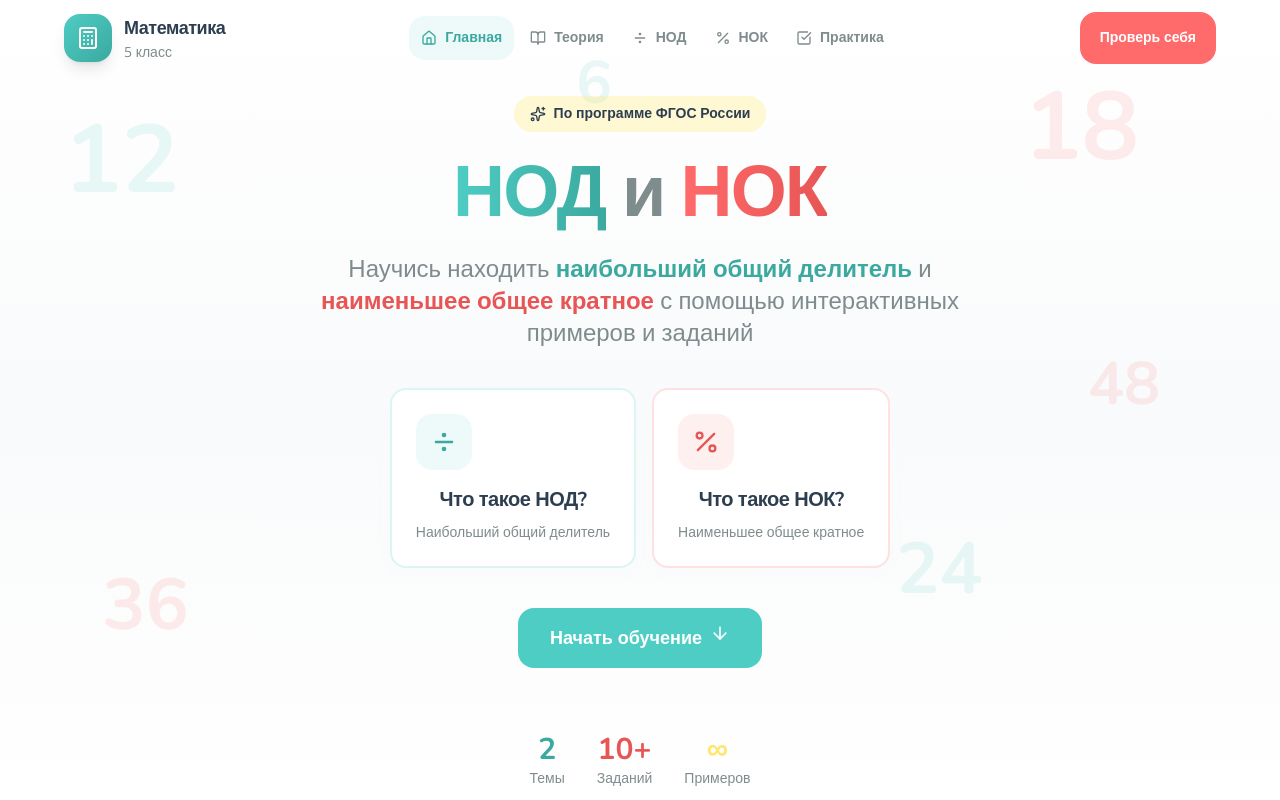
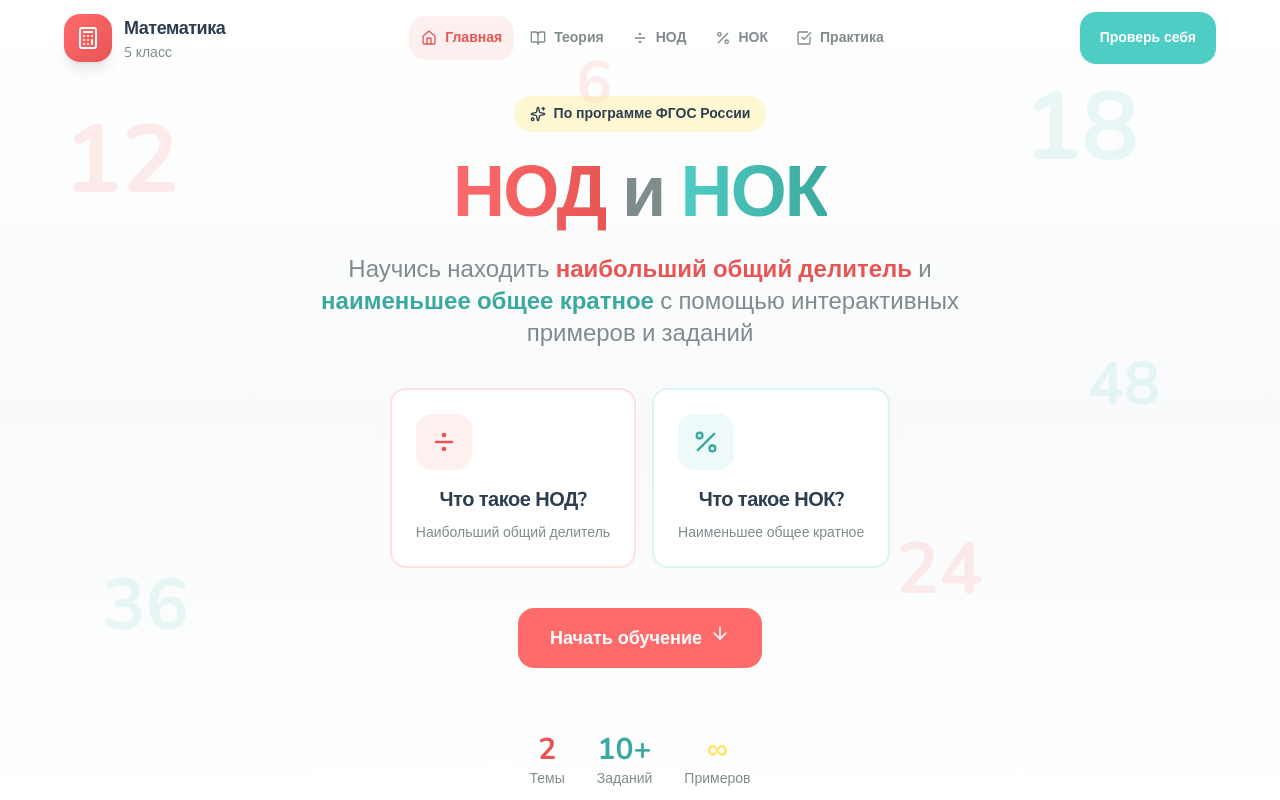
Before and after one commit to osmaav/mathematics_nok_nod, a React (Vite) app: page / in a window 1280 px wide. Shown: the top 800 px of the page. Built offline with nearby package versions, Linux system fonts and the light colour scheme.

Commit message:
исправил ошибки и цвета

```diff
--- a/tailwind.config.js
+++ b/tailwind.config.js
@@ -39,12 +39,12 @@ module.exports = {
           foreground: "hsl(var(--card-foreground))",
         },
         // Custom colors for NOK/NOD
-        nod: {
+        nok: {
           DEFAULT: "#4ECDC4",
           light: "#7EDDD7",
           dark: "#3BA99F",
         },
-        nok: {
+        nod: {
           DEFAULT: "#FF6B6B",
           light: "#FF9999",
           dark: "#E85555",
```
Also changed, not shown: 3 other files (tests, documents, lock files or other folders).
